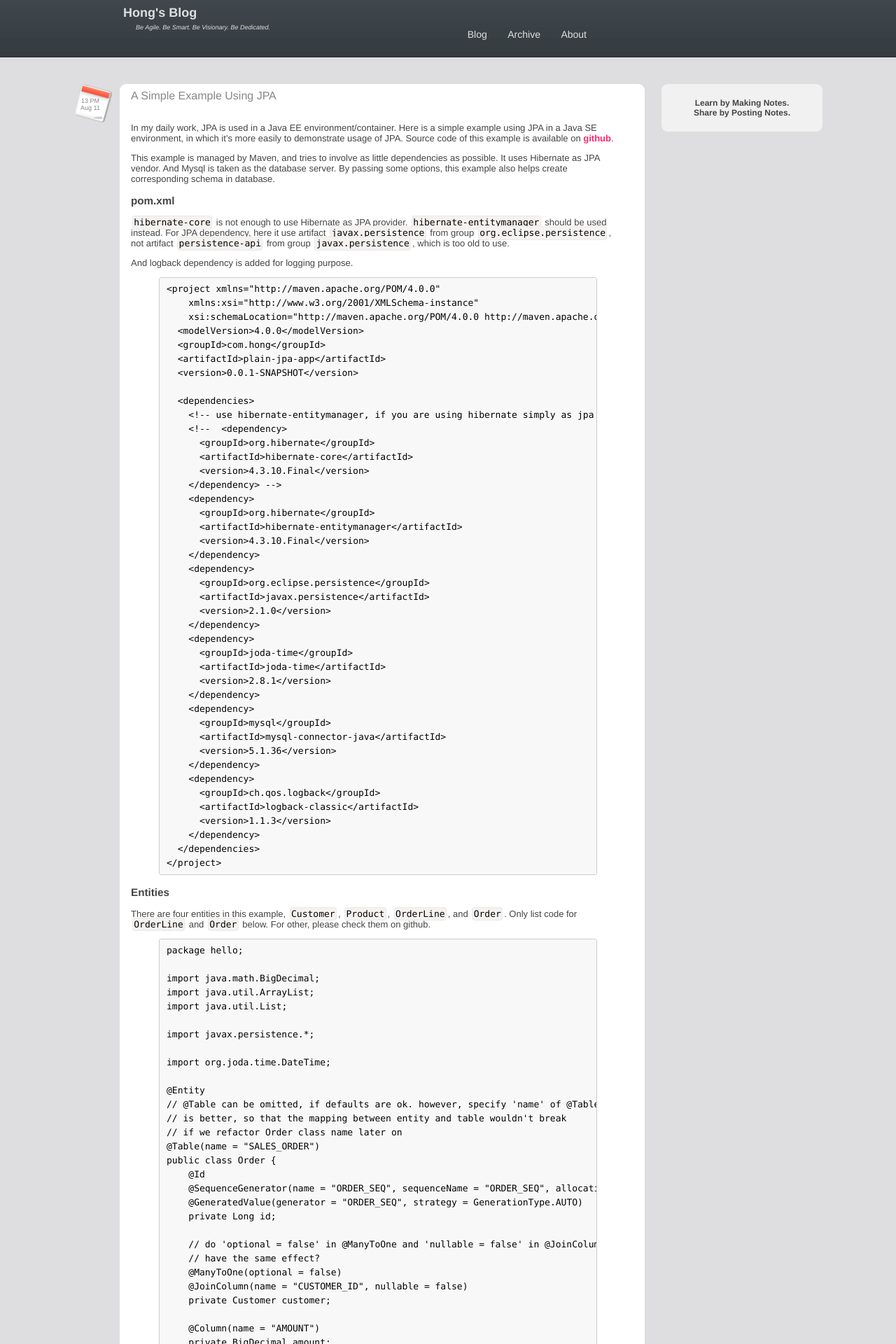
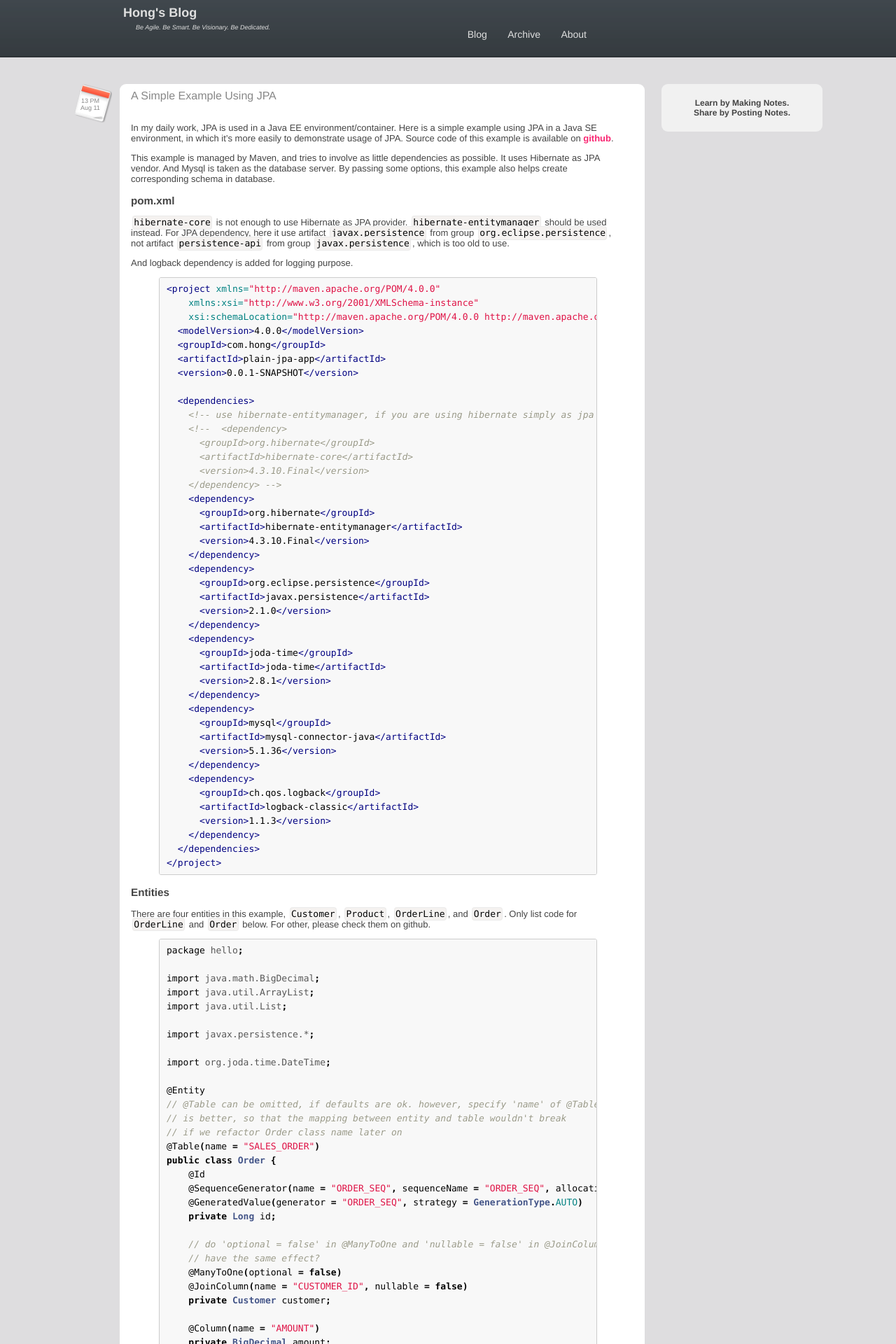
Before and after one commit to RockHong/rockhong.github.com, a Jekyll site: the page built from index.html, in a window 1280 px wide. Shown: the top 1920 px of the page at 70% size. Built offline with Jekyll 4.4.1, drawn with Linux system fonts in a browser that asks for light colours; a script that is not in the unit is left out; the list of posts is cut into pages by our own code; comment, search, counter and statistics services are not loaded.

Commit message:
jekyll highlight

```diff
--- a/_layouts/default.html
+++ b/_layouts/default.html
@@ -15,6 +15,7 @@
     <link rel="stylesheet" href="../css/post.css" type="text/css" media="screen" />
     <link rel="stylesheet" href="../css/tags.css" type="text/css" media="screen" />
     <link rel="stylesheet" href="../css/prism.css" />
+    <link rel="stylesheet" href="../css/syntax.css" />
 
     <link rel="icon" type="image/x-icon" href="/favicon.ico" />
 
```
